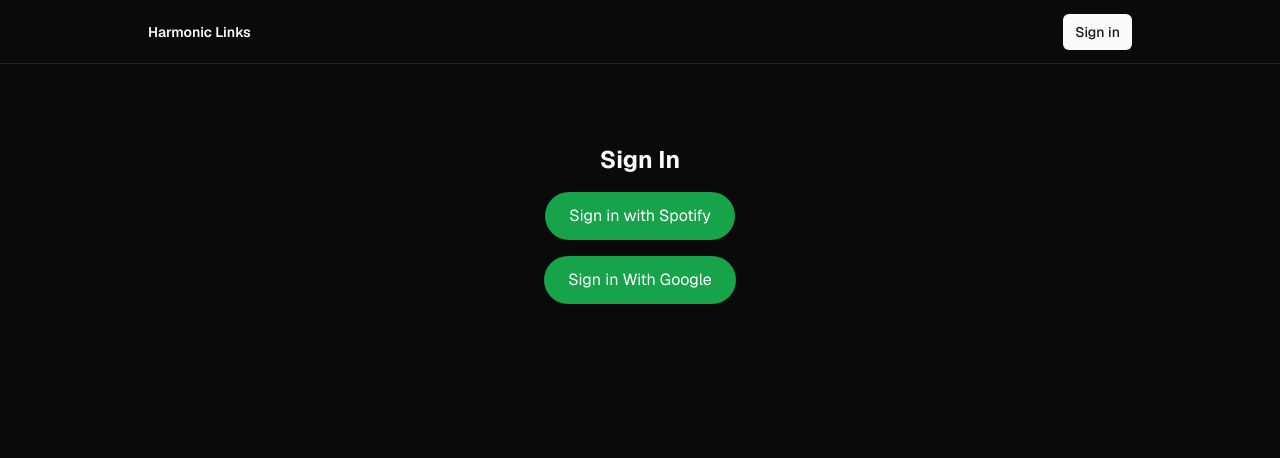
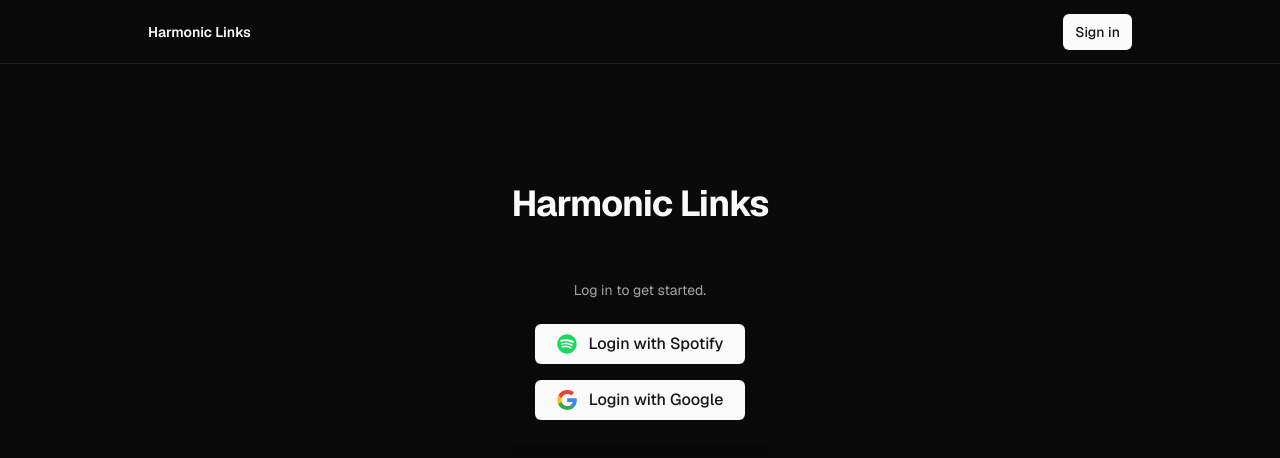
Before and after one commit to adibarra/harmonic-link, a Next.js app: page /sign-in in a window 1280 px wide. Shown: the top 458 px of the page. Built offline with nearby package versions, Linux system fonts and the light colour scheme; no server answers.

Commit message:
update look and feel of sign-in page to match app

```diff
--- a/app/(auth-pages)/sign-in/page.tsx
+++ b/app/(auth-pages)/sign-in/page.tsx
@@ -1,33 +1,35 @@
 "use client"
 
+import { Button } from "@/components/ui/button";
+import { Card, CardContent, CardDescription, CardHeader } from "@/components/ui/card";
 import { createClient } from "@/utils/supabase/client";
-import { create } from "lodash";
+import { motion } from "motion/react";
 
-const handleLogin = async () => {
-  const supabase = await createClient()
-  const { data, error } = await supabase.auth.signInWithOAuth({
+export default function LoginPage() {
+  const supabase = createClient();
+
+  const handleSpotify = async () => {
+    const { error } = await supabase.auth.signInWithOAuth({
       provider: 'spotify',
       options: {
         scopes: 'user-read-email user-read-private playlist-modify-public playlist-modify-private',
-      redirectTo: `${location.origin}/api/auth/callback?next=/`, // or your deployed URL
-
+        redirectTo: `${location.origin}/api/auth/callback?next=/`,
       },
     });
 
     if (error) {
-    console.error('OAuth error:', error);
+      console.error('Spotify OAuth error:', error);
     } else {
       console.log('Redirecting to Spotify...');
     }
   };
+
   const handleGoogle = async () => {
-  const supabase = createClient(); // no need to await this unless it's async in your setup
-
-  const { data, error } = await supabase.auth.signInWithOAuth({
+    const { error } = await supabase.auth.signInWithOAuth({
       provider: 'google',
       options: {
-      redirectTo: `${location.origin}/api/auth/callback?next=/`,// adjust for your framework/router if needed
         scopes: 'email profile openid', // these are standard Google scopes; Spotify scopes won't apply here
+        redirectTo: `${location.origin}/api/auth/callback?next=/`,
         queryParams: {
           access_type: 'offline',
           prompt: 'consent',
@@ -36,26 +38,75 @@ const handleGoogle = async () => {
     });
 
     if (error) {
-    console.error('Error during Google sign-in:', error.message);
+      console.error('Google OAuth error:', error);
+    } else {
+      console.log('Redirecting to Google...');
     }
   };
 
-export default function LoginPage() {
+  const fadeInOut = {
+    initial: { opacity: 0 },
+    animate: { opacity: 1 },
+    exit: { opacity: 0 },
+    transition: { duration: 0.5 },
+  };
+
   return (
-    <main className="flex flex-col items-center min-h-screen gap-4">
-      <h1 className="text-2xl font-bold">Sign In</h1>
+    <motion.div
+      className="flex flex-col items-center px-4 py-10 md:px-6"
+      {...fadeInOut}
+    >
+      <div className="w-full max-w-md space-y-8">
+        <div className="text-center space-y-2">
+          <h1 className="text-4xl font-bold tracking-tight text-foreground">Harmonic Links</h1>
+        </div>
 
-      <button
-        onClick={handleLogin}
-        className="bg-green-600 text-white px-6 py-3 rounded-full hover:bg-green-700"
+        <Card className="shadow-xl border-none">
+          <CardHeader className="text-center">
+            <CardDescription>
+              Log in to get started.
+            </CardDescription>
+          </CardHeader>
+          <CardContent>
+          <div className="flex flex-col items-center space-y-4">
+            <Button
+              variant="default"
+              className="w-full max-w-xs gap-3 text-base font-medium"
+              onClick={handleSpotify}
             >
-        Sign in with Spotify
-      </button>
-      <button
+              <svg
+                xmlns="http://www.w3.org/2000/svg"
+                viewBox="0 0 496 512"
+                className="h-5 w-5"
+              >
+                <path
+                  fill="#1ED760"
+                  d="M248 8C111.1 8 0 119.1 0 256s111.1 248 248 248 248-111.1 248-248S384.9 8 248 8zm100.7 364.9c-4.2 0-6.8-1.3-10.7-3.6-62.4-37.6-135-39.2-206.7-24.5-3.9 1-9 2.6-11.9 2.6-9.7 0-15.8-7.7-15.8-15.8 0-10.3 6.1-15.2 13.6-16.8 81.9-18.1 165.6-16.5 237 26.2 6.1 3.9 9.7 7.4 9.7 16.5s-7.1 15.4-15.2 15.4zm26.9-65.6c-5.2 0-8.7-2.3-12.3-4.2-62.5-37-155.7-51.9-238.6-29.4-4.8 1.3-7.4 2.6-11.9 2.6-10.7 0-19.4-8.7-19.4-19.4s5.2-17.8 15.5-20.7c27.8-7.8 56.2-13.6 97.8-13.6 64.9 0 127.6 16.1 177 45.5 8.1 4.8 11.3 7.4 11.3 19.7-.1 10.8-8.5 19.5-19.4 19.5zm31-76.2c-5.2 0-8.4-1.3-12.9-3.9-71.2-42.5-198.5-52.7-280.9-29.7-3.6 1-8.1 2.6-12.9 2.6-13.2 0-23.3-10.3-23.3-23.6 0-13.6 8.4-21.3 17.4-23.9 35.2-10.3 74.6-15.2 117.5-15.2 73 0 149.5 15.2 205.4 47.8 7.8 4.5 12.9 10.7 12.9 22.6 0 13.6-11 23.3-23.2 23.3z"
+                />
+              </svg>
+              Login with Spotify
+            </Button>
+            <Button
+              variant="default"
+              className="w-full max-w-xs gap-3 text-base font-medium"
               onClick={handleGoogle}
-        className="bg-green-600 text-white px-6 py-3 rounded-full hover:bg-green-700">
-        Sign in With Google
-      </button>
-    </main>
+            >
+              <svg
+                xmlns="http://www.w3.org/2000/svg"
+                viewBox="0 0 533.5 544.3"
+                className="h-5 w-5"
+              >
+                <path fill="#4285f4" d="M533.5 278.4c0-17.6-1.5-34.5-4.4-50.9H272v96.4h146.7c-6.3 33.8-25.1 62.3-53.6 81.4v67h86.7c50.7-46.7 81.7-115.7 81.7-193.9z"/>
+                <path fill="#34a853" d="M272 544.3c72.6 0 133.5-24.1 178-65.2l-86.7-67c-24.1 16.2-55 25.8-91.3 25.8-70 0-129.3-47.2-150.5-110.4H32.1v69.6c44.3 88.2 135.6 147.2 239.9 147.2z"/>
+                <path fill="#fbbc04" d="M121.5 327.5c-10.6-31.8-10.6-66.1 0-97.9V160H32.1c-35.1 69.6-35.1 152.7 0 222.3l89.4-54.8z"/>
+                <path fill="#ea4335" d="M272 107.7c39.4-.6 77 13.4 106 39.1l79.3-79.3C426.8 25 351.6-2.5 272 0 167.7 0 76.4 59 32.1 147.2l89.4 69.6c21.2-63.2 80.5-110.4 150.5-109.1z"/>
+              </svg>
+              Login with Google
+            </Button>
+          </div>
+          </CardContent>
+        </Card>
+      </div>
+    </motion.div>
   );
 }
```
Lines whose indentation alone changed are shown as unchanged.
